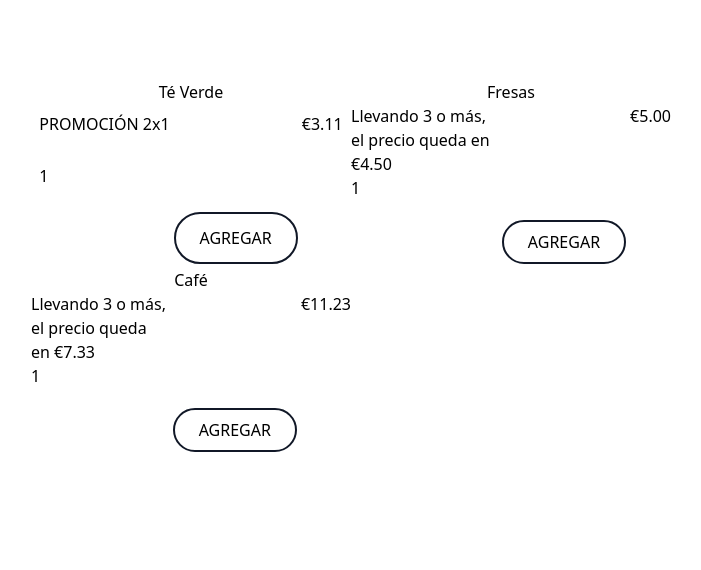
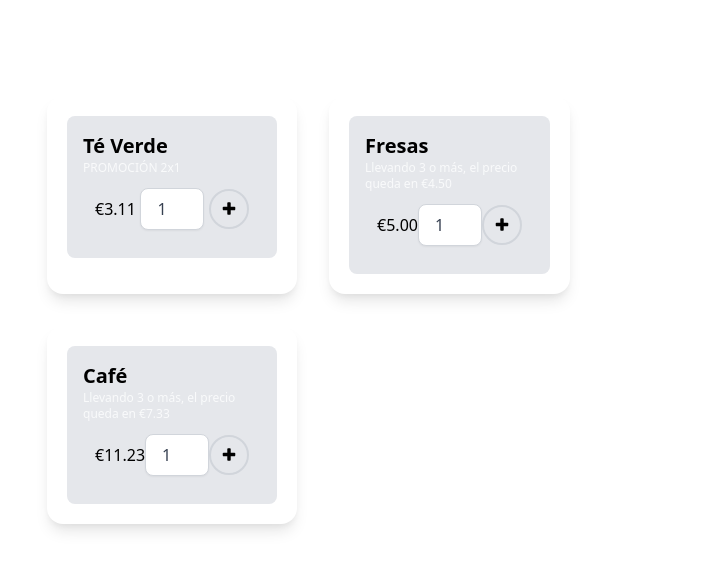
Before and after one commit to MorenoLucas/pruebaTecnica1, an Angular app: page / in a window 1280 px wide. Shown: the top 570 px of the page, without its empty margins (49-750 px from the left). Built offline with nearby package versions, Linux system fonts and the light colour scheme.

Commit message:
css tailwind productos

```diff
--- a/src/app/components/productos/productos.component.css
+++ b/src/app/components/productos/productos.component.css
@@ -4,28 +4,6 @@
   justify-content: space-around;
   margin: 5em;
 }
-.card {
-  display: grid;
-  grid-template-columns: repeat(6, auto);
-  grid-template-rows: repeat(6, auto);
-  justify-content: center;
-  width: 25vw;
+#email {
+  width: 4em;
 }
-.titulo {
-  grid-column: 1 / span 6;
-  justify-self: center;
-}
-.precio {
-  grid-row: 2;
-  grid-column: 4 / span 2;
-}
-input {
-  grid-row: 5;
-  width: 30px;
-  margin-bottom: 1em;
-}
-button {
-  grid-row: 6;
-  grid-column: 3;
-  justify-self: center;
-}
--- a/src/app/components/productos/productos.component.html
+++ b/src/app/components/productos/productos.component.html
@@ -1,18 +1,41 @@
 <div class="contenedor">
-  <div class="card" *ngFor="let item of productos">
-    <h3 class="titulo">{{ item.nombre }}</h3>
-    <p class="precio">{{ item.precio | currency: "EUR" }}</p>
-    <h4 *ngIf="item.id === 'GR1'">PROMOCIÓN 2x1</h4>
-    <h4 *ngIf="item.id === 'SR1'">
+  <div
+    class="shadow-lg rounded-2xl bg-white w-50 p-2 m-4"
+    *ngFor="let item of productos"
+  >
+    <!-- <img src="/images/object/3.png" alt="adidas" class="w-32 p-4 h-36 m-auto" /> -->
+    <div class="bg-gray-200 m-3 p-4 rounded-lg">
+      <p class="text-xl font-bold">{{ item.nombre }}</p>
+      <p class="text-gray-50 text-xs" *ngIf="item.id === 'GR1'">
+        PROMOCIÓN 2x1
+      </p>
+      <p *ngIf="item.id === 'SR1'" class="text-gray-50 text-xs">
         Llevando 3 o más, el precio queda en
         {{ item.precioOferta | currency: "EUR" }}
-    </h4>
-    <h4 *ngIf="item.id === 'CF1'">
+      </p>
+      <p *ngIf="item.id === 'CF1'" class="text-gray-50 text-xs">
         Llevando 3 o más, el precio queda en
         {{ item.precioOferta | currency: "EUR" }}
-    </h4>
-
+      </p>
+      <div class="flex items-center justify-between m-3">
+        <p class="">{{ item.precio | currency: "EUR" }}</p>
         <input
+          id="email"
+          class="
+            rounded-lg
+            border-transparent
+            appearance-none
+            border border-gray-300
+            py-2
+            px-4
+            bg-white
+            text-gray-700
+            shadow-sm
+            text-base
+            focus:outline-none
+            focus:ring-2 focus:ring-purple-600
+            focus:border-transparent
+          "
           onkeypress="return (event.charCode >= 48 && event.charCode <= 57)"
           min="1"
           maxlength="9"
@@ -21,25 +44,35 @@
           #cant
           value="1"
         />
-
         <button
-      (click)="agregar(item, cant.value)"
+          type="button"
           class="
-        px-6
-        py-2
-        transition
-        ease-in
-        duration-200
-        uppercase
+            w-10
+            h-10
+            text-base
+            font-medium
             rounded-full
+            text-white
             hover:bg-gray-500
             hover:text-white
-        border-2 border-gray-900
-        focus:outline-none
-        m-1
+            border-2 border-gray-300
           "
+          (click)="agregar(item, cant.value)"
         >
-      Agregar
+          <svg
+            xmlns="http://www.w3.org/2000/svg"
+            width="16"
+            height="16"
+            class="mx-auto"
+            fill="black"
+            viewBox="0 0 1792 1792"
+          >
+            <path
+              d="M1600 736v192q0 40-28 68t-68 28h-416v416q0 40-28 68t-68 28h-192q-40 0-68-28t-28-68v-416h-416q-40 0-68-28t-28-68v-192q0-40 28-68t68-28h416v-416q0-40 28-68t68-28h192q40 0 68 28t28 68v416h416q40 0 68 28t28 68z"
+            ></path>
+          </svg>
         </button>
       </div>
     </div>
+  </div>
+</div>
```
Lines whose indentation alone changed are shown as unchanged.
